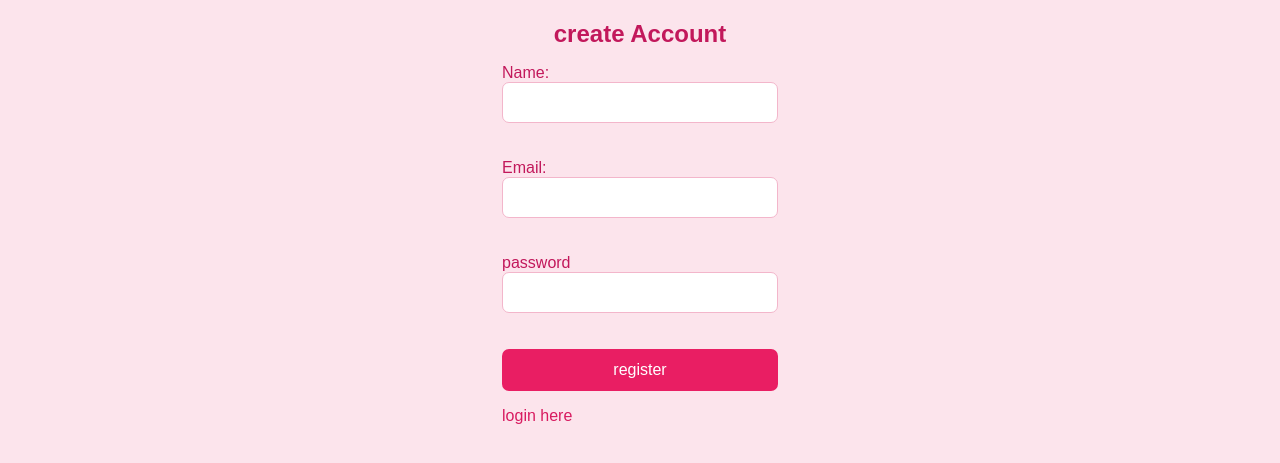
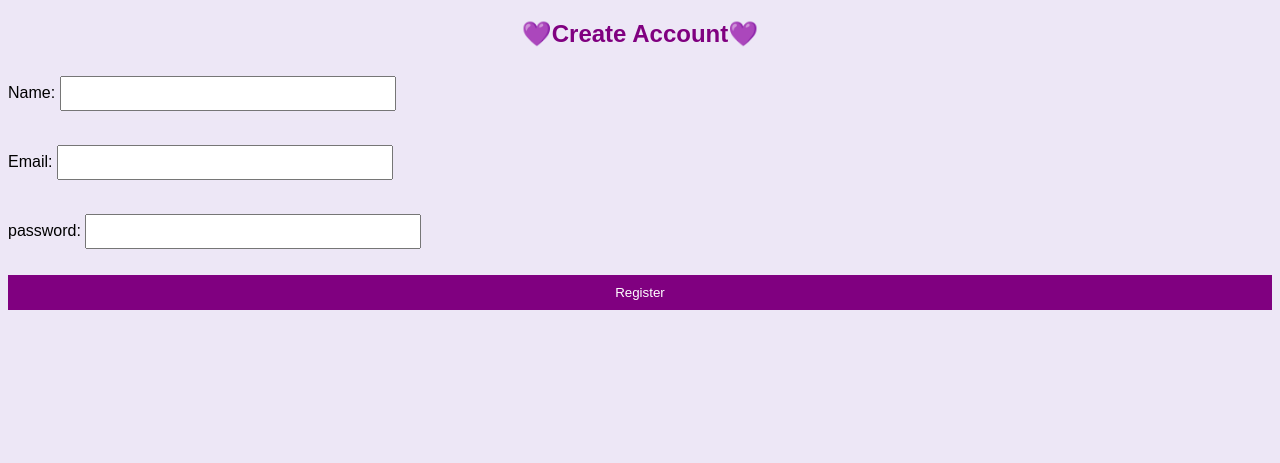
Before and after one commit to tanujapardhi562-cell/fsd_practical, a Flask app: template FSD/project/templates/registration.html in a window 1280 px wide. Shown: the top 463 px of the page. Run offline with Flask 3, Linux system fonts and the light colour scheme; the template is opened without the code that fills it, so the values that code supplies are empty; some libraries are stand-ins or nearby versions.

Commit message:
Initial commit

```diff
--- a/FSD/project/static/style.css
+++ b/FSD/project/static/style.css
@@ -1,40 +1,35 @@
 body {
-    font-family: Arial, sans-serif;
-    background-color: #FCE4EC;
-    display: flex;
-    justify-content: center;
-    align-items: center;
-    margin: 0;
+    background-color: #EDE7F6;
+    font-family: Arial;
 }
+
+.form-container {
+    background-color: white;
+    width: 300px;
+    margin: 100px auto;
+    padding: 20px;
+    border-radius: 10px;
+}
+
 h2 {
+    color: purple;
     text-align: center;
-    color: #C2185B;
-    margin-bottom: 10px;
 }
-label{
-    color:#C2185B;
-}
+
 input {
-    width: 100%;
-    box-sizing: border-box;
-    padding: 12px;
-    margin-bottom: 18px;
-    border: 1px solid #F3B6CB;
-    border-radius: 7px;
-    outline: none;
+    width: 25%;
+    padding: 8px;
+    margin: 8px 0;
 }
 
 button {
+    background-color: purple;
+    color: white;
+    padding: 10px;
+    border: none;
     width: 100%;
-    padding: 12px;
-    background-color: #E91E63;
-    color: white;
-    border: none;
-    border-radius: 7px;
-    font-size: 16px;
-    cursor: pointer;
 }
-a {
-    color: #D81B60;
-    text-decoration: none;
+
+button:hover {
+    background-color: rgb(177, 99, 232);
 }
--- a/FSD/project/templates/registration.html
+++ b/FSD/project/templates/registration.html
@@ -1,33 +1,24 @@
 <!DOCTYPE html>
 <html lang="en">
 <head>
-    <meta charset="UTF-8">
-    <meta name="viewport" content="width=device-width, initial-scale=1.0">
-    <title>User Registration</title>
-
-<link rel="stylesheet" href="{{ url_for('static', filename='style.css') }}">
-
+    <title>User Registration </title>
+    <link rel="stylesheet" href="{{url_for ('static' ,filename='style.css')}}">
 </head>
 <body>
     <div>
-        <h2>create Account</h2>
-        <p></p>
-        <form method="post">
-            <label for="name" >Name:</label>
-            <input type="text" name="name">
-             <br><br>
-             <label for="email">Email:</label>
-            <input type="email" name="email">
+        <h2>💜Create Account💜</h2>
+        <form method="POST" action="/register">
+            <lable for="name">Name: </lable>
+            <input type="text" name="name"required>
             <br><br>
-            <label for="password" >password</label>
-            <input type="password" name="password">
+            <lable for="email">Email: </lable>
+            <input type="email"name="email"required>
             <br><br>
-            <button type="submit">register</button>
+            <lable for="password">password: </lable>
+            <input type="password"name="password"required>
+            <br><br>
+            <button type="submit">Register</button>
         </form>
-        <p>
-            <a href="login.html">login here</a>
-        </p>
     </div>
-
 </body>
 </html>
```
Also changed, not shown: FSD/project/app.py (+11 -10 lines), FSD/project/templates/dashboard.html (+11 -17 lines), FSD/project/templates/login.html (+7 -8 lines).
